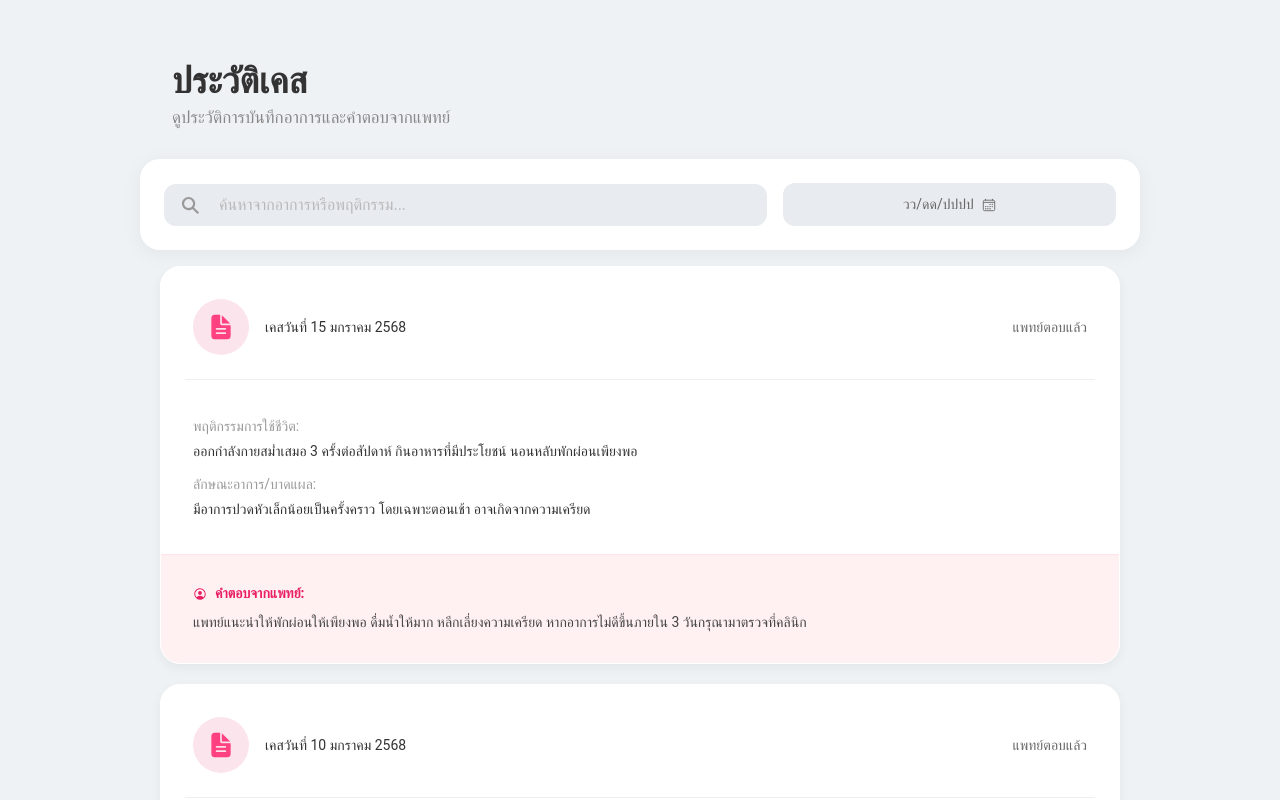
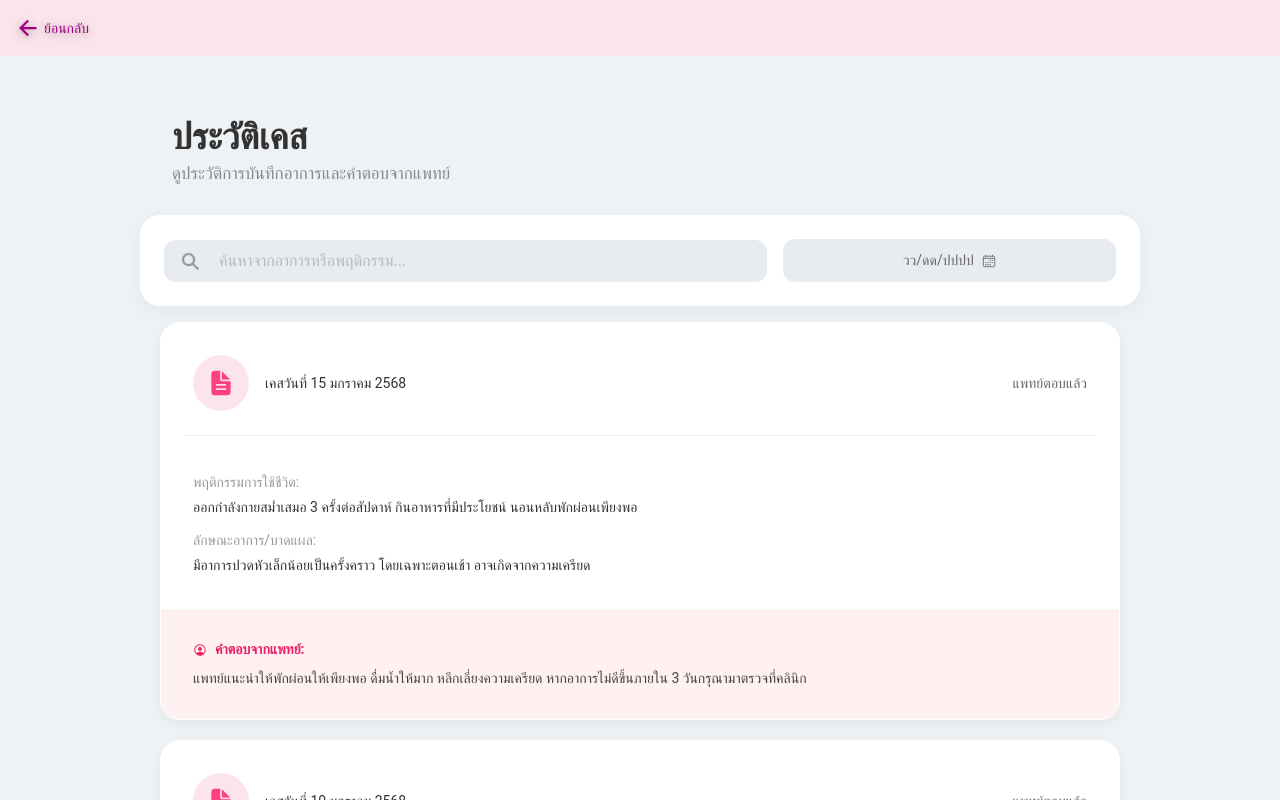
Before and after one commit to 261361-Dmak/PatientDiary-ionic, a React (Vite) app: page /history in a window 1280 px wide. Built offline with nearby package versions, Linux system fonts and the light colour scheme.

Commit message:
back Heade

```diff
--- a/src/pages/diary/History.css
+++ b/src/pages/diary/History.css
@@ -25,6 +25,15 @@
 /* Base Styles */
 .history-content {
   --background: var(--history-bg);
+}
+
+
+.history-header {
+  --background: #fce4ec;
+}
+
+.custom-back-btn {
+  color: #9f0085ff;
 }
 
 .history-header-section {
--- a/src/pages/diary/History.tsx
+++ b/src/pages/diary/History.tsx
@@ -1,7 +1,8 @@
 import React, { useState } from 'react';
-import { IonPage, IonContent, IonIcon, IonCard, IonCardContent, IonSearchbar, IonModal, IonDatetime, IonButton } from '@ionic/react';
-import { documentText, personCircleOutline, calendarOutline } from 'ionicons/icons';
+import { IonPage, IonContent, IonIcon, IonCard, IonCardContent, IonSearchbar, IonModal, IonDatetime, IonButton, IonHeader, IonToolbar, IonTitle, IonButtons, IonBackButton } from '@ionic/react';
+import { documentText, personCircleOutline, calendarOutline, arrowBack } from 'ionicons/icons';
 import './History.css';
+import { useHistory } from 'react-router-dom';
 
 interface MedicalCase {
   id: string;
@@ -95,6 +96,7 @@ const CaseCard: React.FC<{ case: MedicalCase }> = ({ case: c }) => (
 );
 
 const History: React.FC = () => {
+  const history = useHistory();
   const [searchText, setSearchText] = useState('');
   const [selectedDate, setSelectedDate] = useState<string>('');
   const [showDatePicker, setShowDatePicker] = useState(false);
@@ -116,6 +118,14 @@ const History: React.FC = () => {
 
   return (
     <IonPage>
+      <IonHeader className="ion-no-border">
+        <IonToolbar className="history-header">
+          <IonButtons slot="start">
+            <IonBackButton defaultHref="/dashboard" text="ย้อนกลับ" className="custom-back-btn"/>
+          </IonButtons>
+        </IonToolbar>
+      </IonHeader>
+
       <IonContent className="history-content">
         <div className="history-header-section">
           <h1 className="history-title">ประวัติเคส</h1>
```
